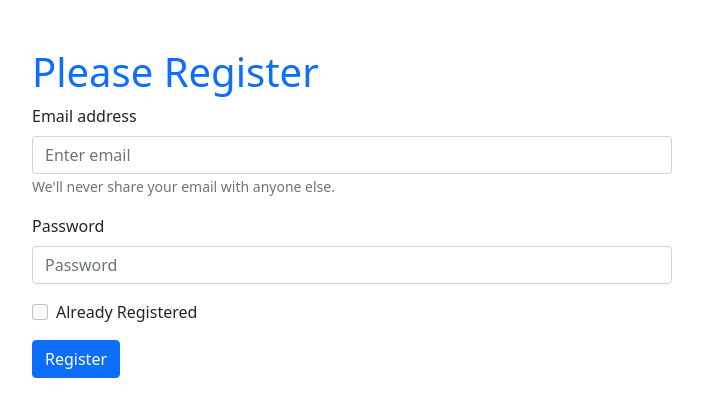
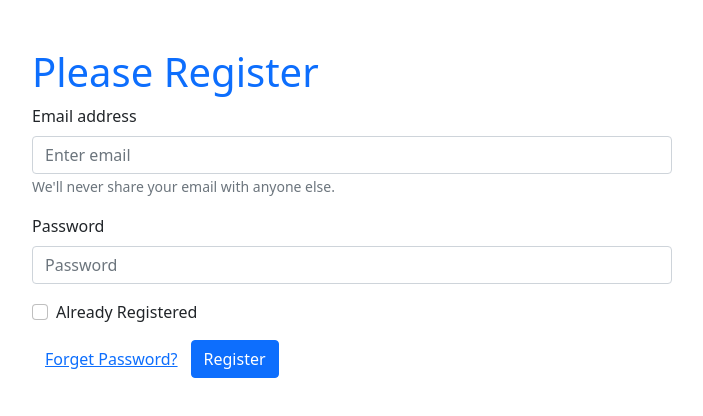
Before and after one commit to abulbashar98/email-password-auth, a React (Create React App) app: page / in a window 1280 px wide. Shown: the top 416 px of the page, without its empty margins (288-991 px from the left). Built offline with nearby package versions, Linux system fonts and the light colour scheme.

Commit message:
Steps to send verification email when creating user, and Password reset email using a forget password button..Steps added in README.md

```diff
--- a/src/App.js
+++ b/src/App.js
@@ -1,4 +1,4 @@
-import { getAuth, createUserWithEmailAndPassword, signInWithEmailAndPassword } from "firebase/auth";
+import { getAuth, createUserWithEmailAndPassword, signInWithEmailAndPassword, sendEmailVerification, sendPasswordResetEmail } from "firebase/auth";
 import React, { useState } from 'react';
 import 'bootstrap/dist/css/bootstrap.min.css';
 import Form from 'react-bootstrap/Form'
@@ -63,13 +63,36 @@ function App() {
         .then(result => {
           const user = result.user
           console.log(user)
+          setError('')
+          verifyEmail();
         })
+
         .catch(error => {
           console.error(error)
           setError(error.message)
         })
     }
+  }
 
+
+  const handleResetPassword = () => {
+    sendPasswordResetEmail(auth, email)
+      .then(() => {
+        console.log('email Sent')
+      })
+      .catch(error => {
+        setError(error.message)
+      })
+  }
+
+  const verifyEmail = () => {
+    sendEmailVerification(auth.currentUser)
+      .then(() => {
+        console.log('Email Sent')
+      })
+      .catch(error => {
+        setError(error.message)
+      })
   }
 
 
@@ -100,6 +123,7 @@ function App() {
           <Form.Check type="checkbox" label="Already Registered" />
         </Form.Group>
         <p className="text-danger">{error}</p>
+        <Button onClick={handleResetPassword} variant="link">Forget Password?</Button>
         <Button variant="primary" type="submit">
           {register ? 'Login' : "Register"}
         </Button>
```
Also changed, not shown: 1 other file (tests, documents, lock files or other folders).
